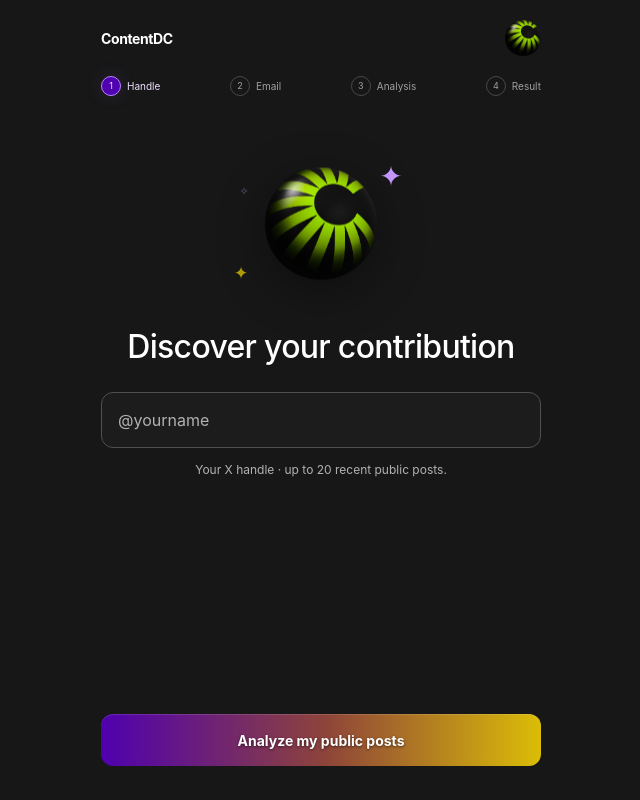
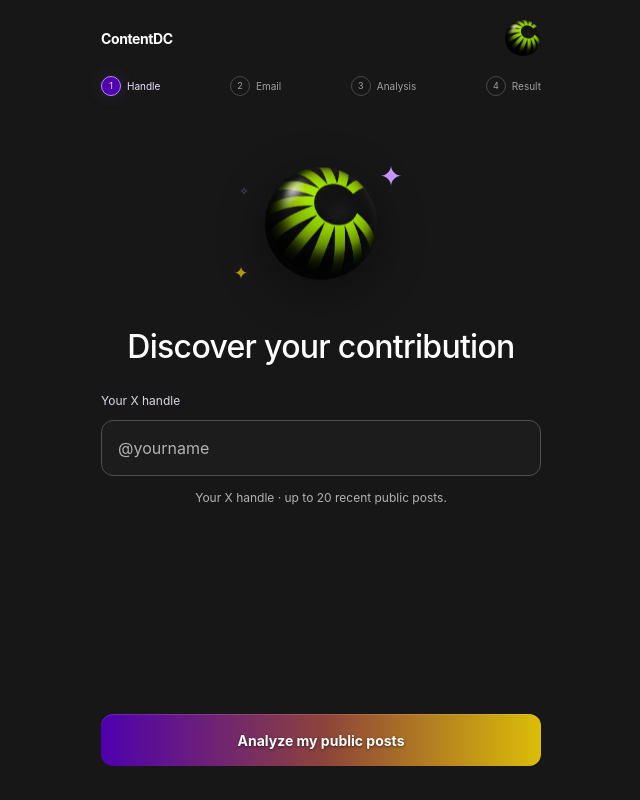
Before and after one commit to AntonPecherkin/contribution-proof, a Next.js app: page / in a window 1280 px wide. Shown: the whole page, without its empty margins (319-959 px from the left). Built offline with nearby package versions, Linux system fonts and the light colour scheme; a web font is replaced by a local one.

Commit message:
fix: align visible handle label and accessible name

```diff
--- a/src/app/_ui/forms.tsx
+++ b/src/app/_ui/forms.tsx
@@ -31,8 +31,9 @@
       }
     } catch (e) { setError(e instanceof Error ? e.message : 'Connection interrupted. Try again.'); setBusy(false); }
   }}>
-    <div className="entry-fields"><BrandOrbit /><h1><label htmlFor="value">{register ? 'Your email' : 'Discover your contribution'}</label></h1>
-      <input id="value" name="value" aria-label={register ? 'Your email' : 'Your X handle'} type={register ? 'email' : 'text'} placeholder={register ? 'you@email.com' : '@yourname'} autoComplete={register ? 'email' : 'off'} autoCapitalize="none" spellCheck={false} required aria-describedby="consent" />
+    <div className="entry-fields"><BrandOrbit /><h1>{register ? <label htmlFor="value">Your email</label> : 'Discover your contribution'}</h1>
+      {!register && <label className="entry-input-label" htmlFor="value">Your X handle</label>}
+      <input id="value" name="value" type={register ? 'email' : 'text'} placeholder={register ? 'you@email.com' : '@yourname'} autoComplete={register ? 'email' : 'off'} autoCapitalize="none" spellCheck={false} required aria-describedby="consent" />
       <p id="consent" className="helper">{register ? 'We’ll email you when early access opens.' : 'Your X handle · up to 20 recent public posts.'}</p>
       {error && <p role="alert" className="error">{error}</p>}
     </div>
--- a/src/app/globals.css
+++ b/src/app/globals.css
@@ -166,3 +166,5 @@
 @media (max-height: 700px) { .brand-orbit:not(.is-waiting) { height: 116px; margin-bottom: 14px; }.brand-orbit:not(.is-waiting) img { width: 86px; }.entry-fields { padding-top: 8px; }.score-reveal { min-height: 224px; } }
 
 .topic-direction { margin: -3px 0 12px; font-size: 10px; }
+
+.entry-input-label { display: block; margin-bottom: 10px; color: #ddd3e7; font-size: 12px; }
```
Also changed, not shown: 2 other files (tests, documents, lock files or other folders).
